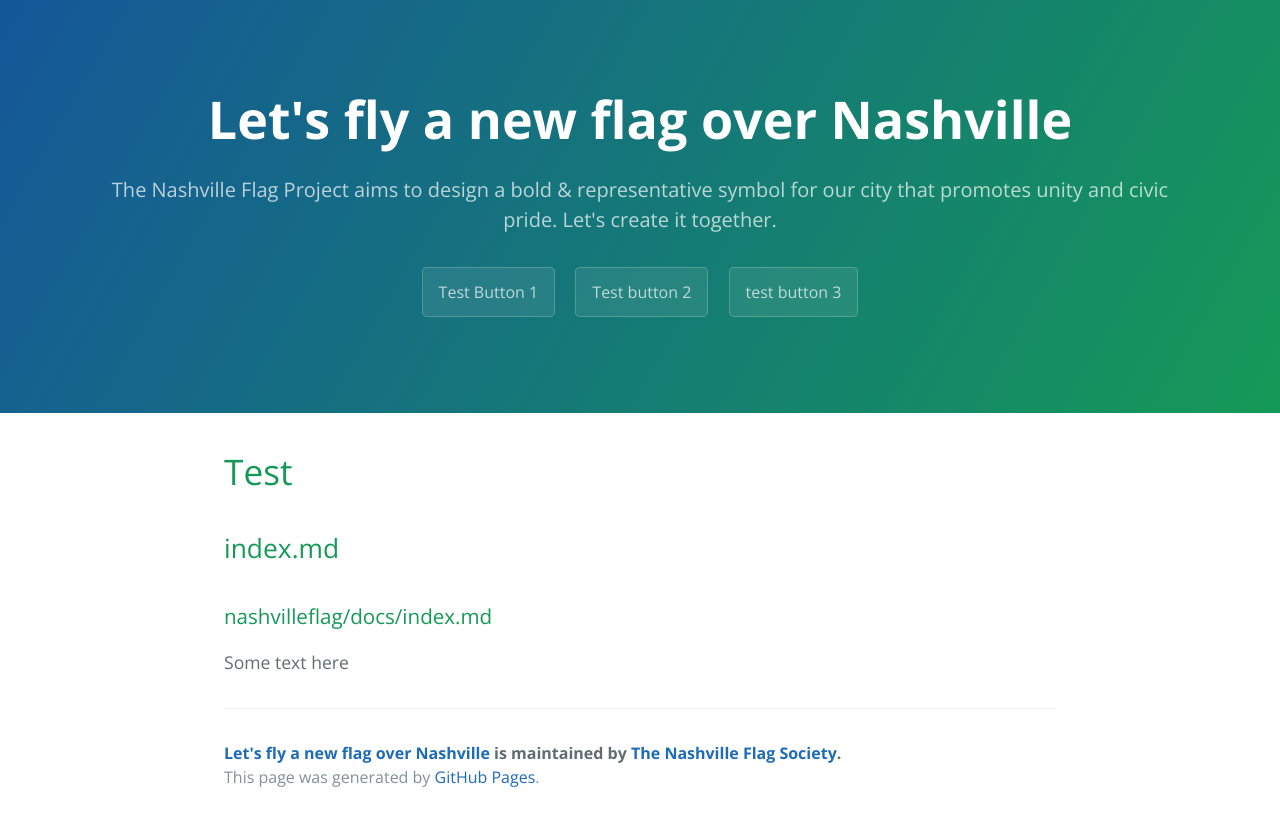
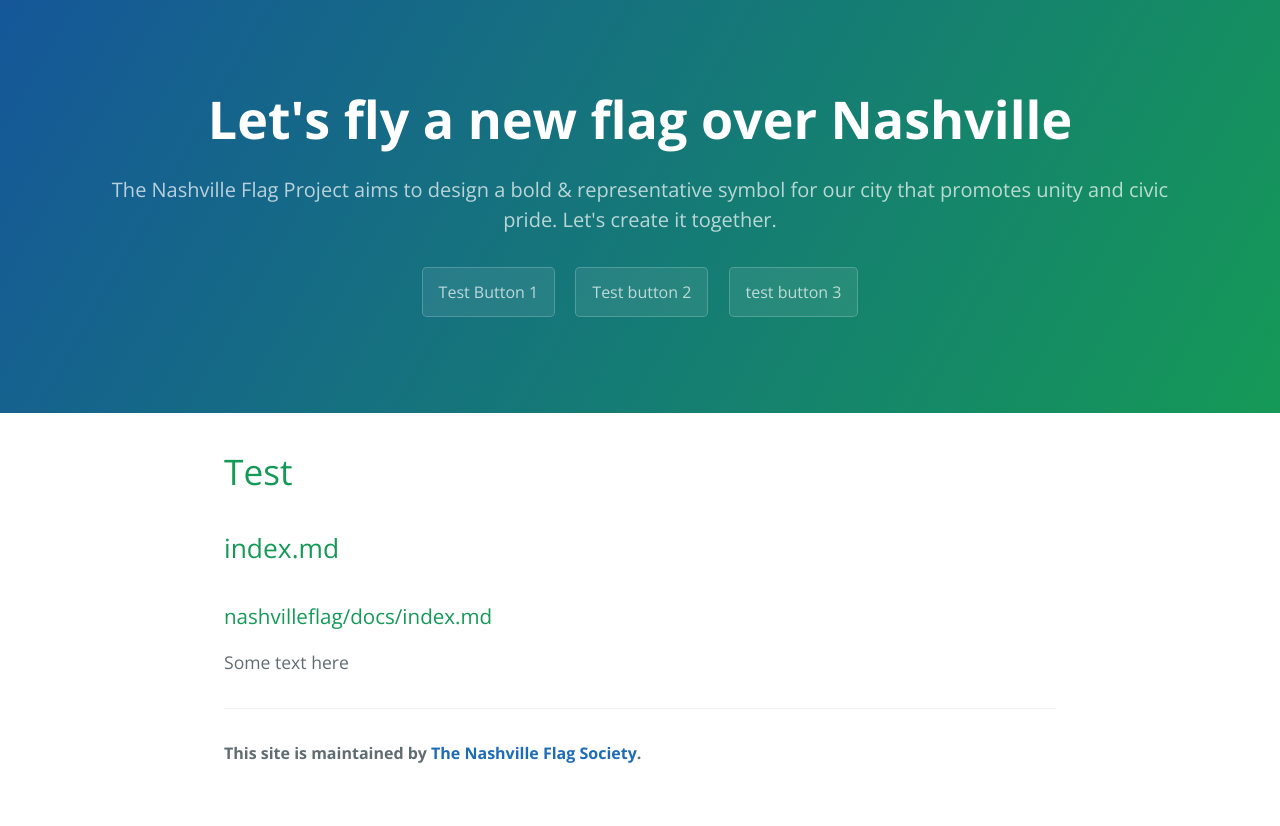
Before and after one commit to jholloway/nashvilleflag, a Jekyll site: the page built from docs/index.md, in a window 1280 px wide. Shown: the top 826 px of the page. Built offline with Jekyll 4.4.1, drawn with Linux system fonts in a browser that asks for light colours; our own code applies the rules of GitHub Pages for plain Markdown files.

Commit message:
Update page-footer.html

```diff
--- a/docs/_includes/page-footer.html
+++ b/docs/_includes/page-footer.html
@@ -1,4 +1,3 @@
 <footer class="site-footer">
-  <span class="site-footer-owner"><a href="{{ site.url }}">{{ site.title }}</a> is maintained by <a href="{{ site.author.url }}">{{ site.author.name }}</a>.</span>
-  <span class="site-footer-credits">This page was generated by <a href="https://pages.github.com">GitHub Pages</a>.</span>
+  <span class="site-footer-owner">This site is maintained by <a href="{{ site.author.url }}">{{ site.author.name }}</a>.</span>
 </footer>
```
